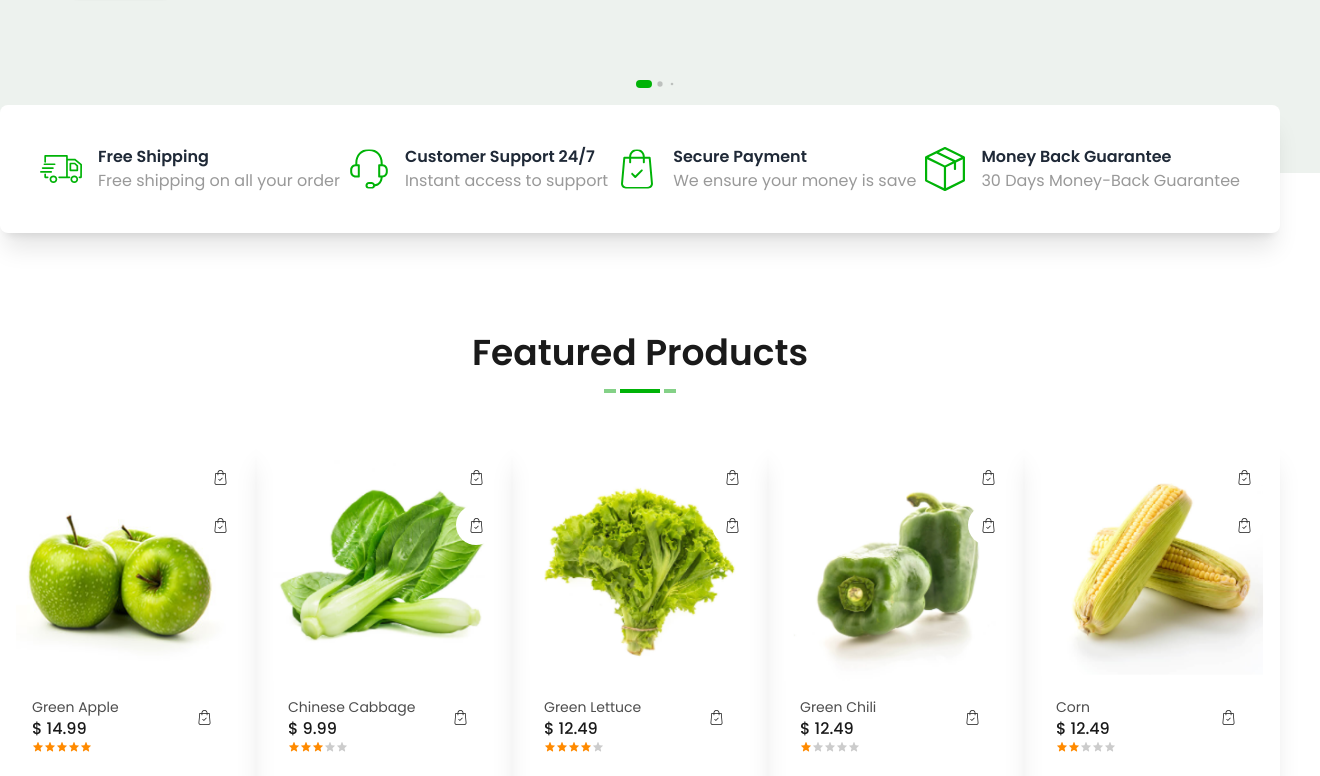
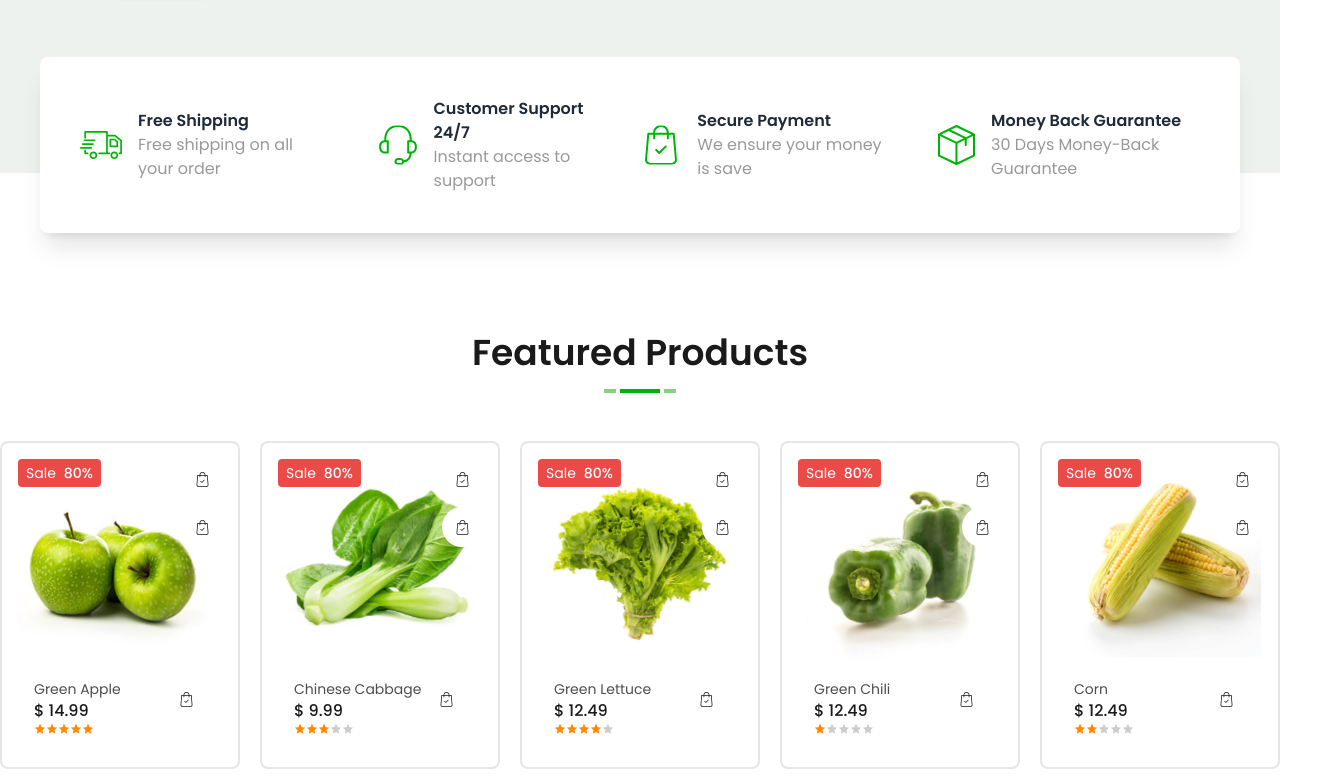
Before and after one commit to Shanto-prime/eco-bazar-nextjs, a Next.js app: page / in a window 1280 px wide. Shown: the part 764-1540 px from the top of the page, 1320 px wide, since content can reach past the window. Built offline with nearby package versions, Linux system fonts and the light colour scheme; some icons are missing.

Commit message:
card sale added

```diff
--- a/src/components/Nav.jsx
+++ b/src/components/Nav.jsx
@@ -8,7 +8,7 @@ const Nav = () => {
 
     return (
         <>
-            <div className="flex flex-col mx-auto justify-center px-4">
+            <div className="flex flex-col mx-auto justify-center px-4 overflow-hidden">
                 <div className="container flex justify-between py-4 mx-auto">
                     <p className="text-[#666666] poppins text-[13px]">Free shipping on all orders over $50</p>
                     <div className="text-[#666666] md:flex flex-row gap-4 poppins hidden">
--- a/src/components/home/Deals.jsx
+++ b/src/components/home/Deals.jsx
@@ -7,6 +7,7 @@ import ShoppingBag from "../icons/ShoppingBag";
 export default function Deals() {
     return (
         <>
+            <div className="container mx-auto relative">
                 <div className="my-12 grid grid-cols-1 md:grid-cols-2 lg:grid-cols-4  mx-auto px-4 gap-6">
                     <div className="">
                         <div className="flex flex-col gap-4">
@@ -462,6 +463,7 @@ export default function Deals() {
                         </div>
                     </div>
                 </div>
+            </div>
         </>
     );
 }
--- a/src/components/home/FeaturedProducts.jsx
+++ b/src/components/home/FeaturedProducts.jsx
@@ -1,56 +1,21 @@
 "use client";
-import Image from "next/image";
-import SectionHeader from "../shared/SectionHeader";
-import Star from "../icons/Star";
-import StarBase from "../icons/StarBase";
-import ShoppingBag from "../icons/ShoppingBag";
+import SectionHeader from "../partials/SectionHeader";
 import featuredProduct from "../../../src/store/featuredProduct.json"
+import Product from "../partials/Product";
 
 export default function FeaturedProducts() {
     return (
         <>
+        <div className="container mx-auto relative">
             <SectionHeader title="Featured Products" styleClass="text-gray-900" />
             <div className="my-12">
-                <div className="grid grid-cols-1 md:grid-cols-2 lg:grid-cols-5 mx-auto container justify-items-center">
+                <div className="grid grid-cols-1 gap-5 md:grid-cols-2 lg:grid-cols-5 mx-auto container justify-items-center">
                     {featuredProduct.map((product) => (
-                        <div className="shadow-xl relative p-4" key={product.id}>
-                            <Image
-                                src={product.image}
-                                alt={product.name}
-                                width={246}
-                                height={246}
-                            />
-                            <div className="p-4 flex justify-between">
-                                <div className="">
-                                    <h3 className="text-sm text-gray-800">{product.name}</h3>
-                                    <p className="font-medium text-gray-900">$ <span>{product.price.toFixed(2)}</span></p>
-                                    <div className="flex flex-row">
-                                        {Array.from({ length: product.rating }).map((_, index) => (
-                                            <Star key={index} />
-                                        ))}
-                                        {Array.from({ length: 5 - product.rating }).map((_, index) => (
-                                            <StarBase key={index} />
-                                        ))}
-                                    </div>
-                                </div>
-                                <div className="">
-                                    <div className="w-10 h-10 rounded-full bg-white hover:bg-base text-gray-900 hover:text-white flex justify-center items-center transition-all duration-300">
-                                        <ShoppingBag w={15} h={15} />
-                                    </div>
-                                </div>
-                            </div>
-                            <div className="absolute top-4 right-4 flex flex-col gap-2">
-                                <div className="w-10 h-10 rounded-full bg-white hover:bg-base text-gray-900 hover:text-white flex justify-center items-center transition-all duration-300">
-                                    <ShoppingBag w={15} h={15} />
-                                </div>
-                                <div className="w-10 h-10 rounded-full bg-white hover:bg-base text-gray-900 hover:text-white flex justify-center items-center transition-all duration-300">
-                                    <ShoppingBag w={15} h={15} />
-                                </div>
-                            </div>
-                        </div>
+                        <Product key={product.id} product={product}/>
                     ))}
                 </div>
             </div>
+        </div>
         </>
     );
 }
--- a/src/components/home/HeroSection.jsx
+++ b/src/components/home/HeroSection.jsx
@@ -12,7 +12,8 @@ import RightArrow from '../icons/RightArrow';
 export default function HeroSection() {
     return (
         <>
-            <div className='lg:-mx-10 mx-auto'>
+            <div className="container mx-auto relative">
+                <div className='mx-auto'>
                     <Swiper
                         pagination={{
                             dynamicBullets: true,
@@ -47,7 +48,8 @@ export default function HeroSection() {
                         ))}
                     </Swiper>
                 </div>
-            <div className='flex flex-col lg:flex-row justify-between mb-5 p-5 md:p-10 shadow-xl md:absolute container z-10 bg-white rounded-lg md:-bottom-14 lg:-bottom-20'>
+                <div className='md:absolute md:-bottom-14 lg:-bottom-20 z-10 w-full px-10 box-border flex justify-center'>
+                    <div className='flex flex-col lg:flex-row justify-between gap-12 mb-5 p-5 md:p-10 shadow-xl  bg-white rounded-lg '>
                         <div className='flex flex-row items-center gap-4'>
                             <Image
                                 src="/delivery.svg"
@@ -97,6 +99,8 @@ export default function HeroSection() {
                             </div>
                         </div>
                     </div>
+                </div>
+            </div>
         </>
     )
 }
--- a/src/components/home/home.jsx
+++ b/src/components/home/home.jsx
@@ -6,22 +6,15 @@ import Deals from "@/components/home/Deals";
 import FeaturedProducts from "@/components/home/FeaturedProducts";
 import HeroSection from "@/components/home/HeroSection";
 import Nav from "@/components/Nav";
+import MainLayout from "@/layout/MainLayout";
 
 export default function Home() {
     return (
         <>
-            <Nav />
-            <div className="container mx-auto relative">
-                <HeroSection /> {/*  heroSection */}
-            </div>
-            <div className="container mx-auto relative">
-                <FeaturedProducts /> {/*  Featured Products */}
-            </div>
-            <div className="container mx-auto relative">
-                <Deals /> {/*  Featured Products Deals*/}
-            </div>
-
-
+            <MainLayout>
+                <HeroSection />
+                <FeaturedProducts />
+                <Deals />
                 <div className="bg-[#2093ff] py-5 px-4 container mx-auto">
                     <p>Top category</p>
                     <p>Offers</p>
@@ -31,6 +24,7 @@ export default function Home() {
                     <Cart></Cart>
                     <AddCart></AddCart>
                 </div>
+            </MainLayout>
         </>
     );
 }
--- /dev/null
+++ b/src/components/partials/Product.jsx
@@ -0,0 +1,51 @@
+import Image from "next/image";
+import ShoppingBag from "../icons/ShoppingBag";
+import Star from "../icons/Star";
+import StarBase from "../icons/StarBase";
+
+const Product = ({ product }) => {
+
+    return (
+        <>
+            <div className=" border-2 rounded-lg border-gray-200 transition-all duration-700 hover:shadow-green-200 hover:shadow-md hover:border-base-hard relative p-4" key={product.id}>
+                <Image
+                    src={product.image}
+                    alt={product.name}
+                    width={246}
+                    height={246}
+                />
+                <div className="p-4 flex justify-between">
+                    <div className="">
+                        <h3 className="text-sm text-gray-800">{product.name}</h3>
+                        <p className="font-medium text-gray-900">$ <span>{product.price.toFixed(2)}</span></p>
+                        <div className="flex flex-row">
+                            {Array.from({ length: product.rating }).map((_, index) => (
+                                <Star key={index} />
+                            ))}
+                            {Array.from({ length: 5 - product.rating }).map((_, index) => (
+                                <StarBase key={index} />
+                            ))}
+                        </div>
+                    </div>
+                    <button className="w-10 h-10 rounded-full bg-white hover:bg-base text-gray-900 hover:text-white flex justify-center items-center transition-all duration-300">
+                        <ShoppingBag w={15} h={15} />
+                    </button>
+                </div>
+                <div className="absolute top-4 right-4 flex flex-col gap-2">
+                    <button className="w-10 h-10 rounded-full bg-white hover:bg-base text-gray-900 hover:text-white flex justify-center items-center transition-all duration-300">
+                        <ShoppingBag w={15} h={15} />
+                    </button>
+                    <button className="w-10 h-10 rounded-full bg-white hover:bg-base text-gray-900 hover:text-white flex justify-center items-center transition-all duration-300">
+                        <ShoppingBag w={15} h={15} />
+                    </button>
+                </div>
+                <div className="text-sm text-white flex flex-row py-1 px-2 rounded gap-2 absolute top-4 left-4 bg-red ">
+                    <p>Sale</p>
+                    <p className="font-medium">80%</p>
+                </div>
+            </div>
+        </>
+    );
+};
+
+export default Product;
--- a/src/layout/MainLayout.jsx
+++ b/src/layout/MainLayout.jsx
@@ -1,12 +1,14 @@
+import Nav from "@/components/Nav";
 import React from "react";
 
-const RootLayout = ({children}) => {
+const MainLayout = ({children}) => {
 
     return (
         <>
-
+            <Nav/>
+            {children}
         </>
     );
 };
 
-export default RootLayout;
+export default MainLayout;
```
Also changed, not shown: src/components/shared/ProductCards.jsx (deleted, +0 -12 lines), src/components/partials/SectionHeader.jsx (renamed from src/components/shared/SectionHeader.jsx), 1 other file (tests, documents, lock files or other folders). Lines whose indentation alone changed are shown as unchanged.
